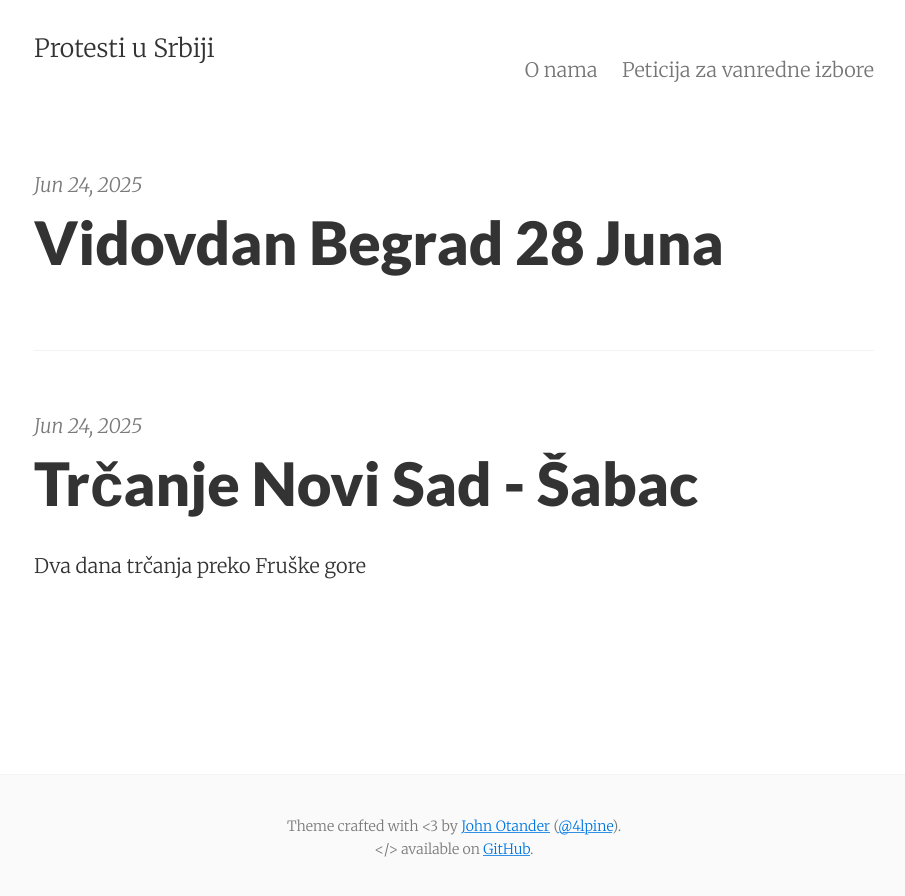
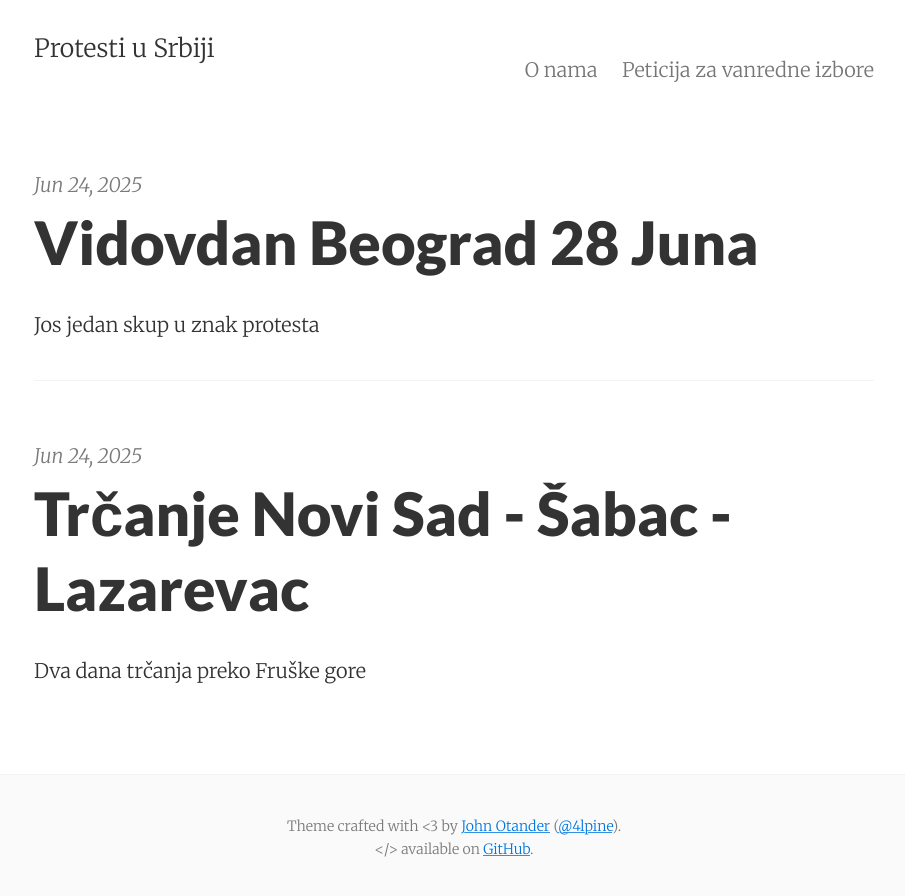
Before and after one commit to trkinrs/protesti.srb.in.rs, a Jekyll site: the page built from index.html, in a window 1280 px wide. Shown: the top 896 px of the page, without its empty margins (186-1091 px from the left). Built offline with Jekyll 4.4.1, drawn with Linux system fonts in a browser that asks for light colours; the list of posts is cut into pages by our own code.

Commit message:
Update source site content

```diff
--- a/_posts/2025-06-24-vidovdan-begrad-28-juna.md
+++ b/_posts/2025-06-24-vidovdan-begrad-28-juna.md
@@ -1,7 +1,8 @@
 ---
 layout: post
-title: Vidovdan Begrad 28 Juna
-summary: ''
+title: Vidovdan Beograd 28 Juna
+summary: Jos jedan skup u znak protesta
 categories: ''
+image:
 ---
 Vidimo se
```
Also changed, not shown: _posts/2025-06-24-trcanje-novi-sad-sabac.md (+2 -2 lines), assets/images/novi sad lazarevac.jpg (added), 1 other file.
